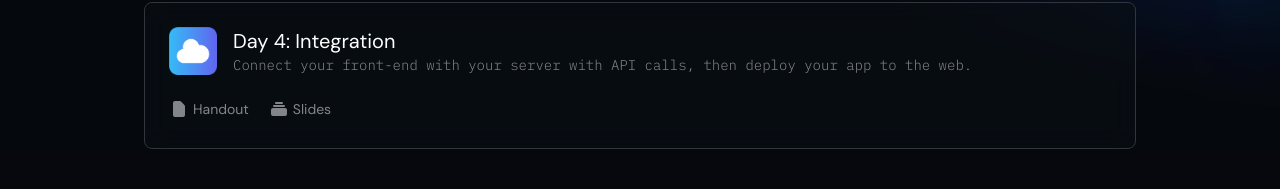
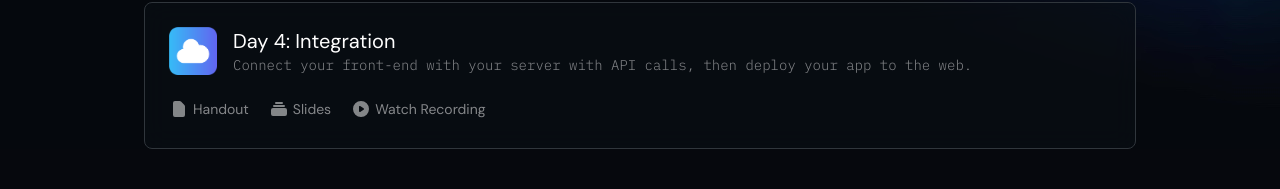
Before and after one commit to xuvi7/bootcamp-fall2025, a Next.js app: page / in a window 1280 px wide. Shown: the part 1369-1558 px from the top of the page. Built offline with nearby package versions, Linux system fonts and the light colour scheme.

Commit message:
add day 4 recording

```diff
--- a/pages/index.tsx
+++ b/pages/index.tsx
@@ -51,7 +51,7 @@
     image: "/deploy.png",
     handout: "https://docs.google.com/document/d/1tG2aWKRwushTSUOmDt7Uxi3qwWBuq-0yFIKW-mBfqKg/edit",
     slides: "https://docs.google.com/presentation/d/1n5WTlMcAgTizGEvxvQSvmS3VgX56f5zNckpVt9d_k_s/edit",
-    recording: "",
+    recording: "https://drive.google.com/file/d/1r90--LzXpLFRulJIND7B9w-WrU11SYk-/view?usp=drive_link",
     codeDemo: "",
   },
 ];
```
